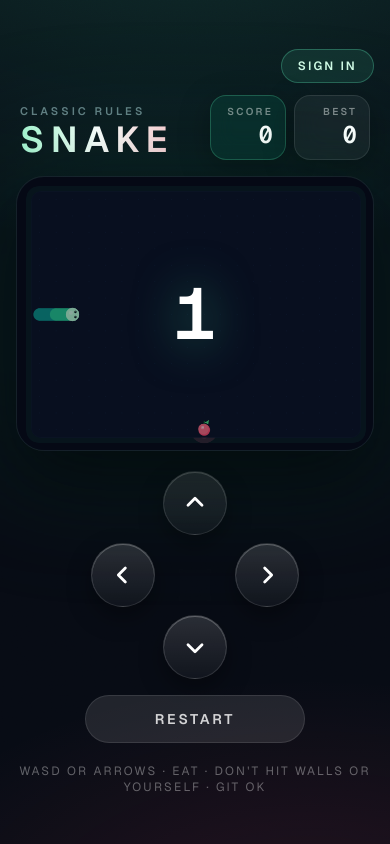
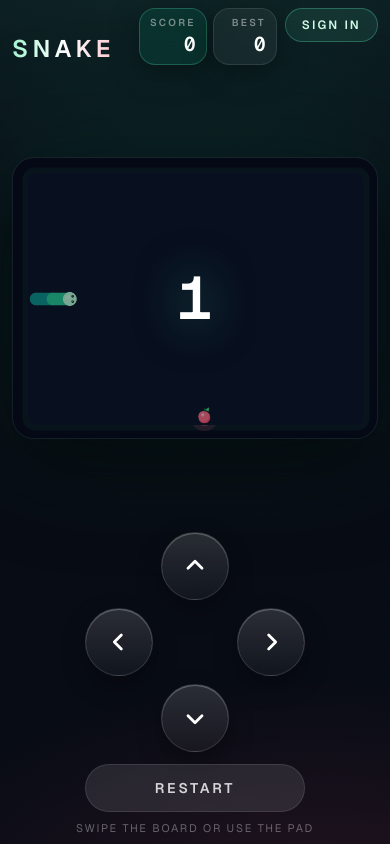
Before and after one commit to BotGamer4Real/Snake, a Next.js app: page / in a window 390 px wide. Both pictures are taken after a click on the button "RESTART". Built offline with nearby package versions, Linux system fonts and the light colour scheme; no server answers.

Commit message:
Make Snake playable on phones: layout, swipe, touch targets

```diff
--- a/src/app/globals.css
+++ b/src/app/globals.css
@@ -14,6 +14,13 @@
 
 html,
 body {
+  min-height: 100%;
+  min-height: 100dvh;
+  overscroll-behavior: none;
+  -webkit-tap-highlight-color: transparent;
+}
+
+html {
   height: 100%;
 }
 
@@ -36,10 +43,18 @@ body::before {
   mix-blend-mode: overlay;
 }
 
-button {
+button,
+input {
   touch-action: manipulation;
+}
+
+input,
+textarea,
+select {
+  font-size: 16px;
 }
 
 canvas {
   display: block;
+  touch-action: none;
 }
--- a/src/app/layout.tsx
+++ b/src/app/layout.tsx
@@ -1,4 +1,4 @@
-import type { Metadata } from "next";
+import type { Metadata, Viewport } from "next";
 import { Geist, Geist_Mono } from "next/font/google";
 import "./globals.css";
 
@@ -15,6 +15,23 @@ const geistMono = Geist_Mono({
 export const metadata: Metadata = {
   title: "Classic Snake",
   description: "Classic 1997-style Snake. Original Nokia Snake rules.",
+  appleWebApp: {
+    capable: true,
+    statusBarStyle: "black-translucent",
+    title: "Snake",
+  },
+  formatDetection: {
+    telephone: false,
+  },
+};
+
+export const viewport: Viewport = {
+  width: "device-width",
+  initialScale: 1,
+  maximumScale: 1,
+  userScalable: false,
+  viewportFit: "cover",
+  themeColor: "#070b14",
 };
 
 export default function RootLayout({ children }: LayoutProps<"/">) {
@@ -23,7 +40,7 @@ export default function RootLayout({ children }: LayoutProps<"/">) {
       lang="en"
       className={`${geistSans.variable} ${geistMono.variable} h-full antialiased`}
     >
-      <body className="relative min-h-full flex flex-col overflow-x-hidden bg-[#070b14] text-white">
+      <body className="relative flex min-h-dvh flex-col overflow-x-hidden overscroll-none bg-[#070b14] text-white">
         {children}
       </body>
     </html>
--- a/src/app/page.tsx
+++ b/src/app/page.tsx
@@ -2,7 +2,7 @@ import { PlayClient } from "@/components/PlayClient";
 
 export default function Home() {
   return (
-    <main className="relative flex flex-1 flex-col items-center justify-center px-4 py-8">
+    <main className="relative flex min-h-dvh flex-1 flex-col items-center md:justify-center">
       <PlayClient />
     </main>
   );
--- a/src/components/AccountBar.tsx
+++ b/src/components/AccountBar.tsx
@@ -11,7 +11,7 @@ export function AccountBar() {
 
   return (
     <>
-      <div className="mb-3 flex w-full max-w-[688px] justify-end">
+      <div className="flex shrink-0 justify-end">
         {loading ? (
           <span className="text-xs tracking-[0.18em] text-white/30 uppercase">
             Account
--- a/src/components/DPad.tsx
+++ b/src/components/DPad.tsx
@@ -12,8 +12,8 @@ export function DPad({
   dead: boolean;
 }) {
   return (
-    <div className="mt-5 flex flex-col items-center gap-4 select-none">
-      <div className="grid grid-cols-3 gap-2">
+    <div className="flex flex-col items-center gap-3 select-none sm:gap-4">
+      <div className="grid grid-cols-3 gap-2 sm:gap-2.5">
         <span />
         <PadButton dir="up" onPress={() => onDir("up")} />
         <span />
@@ -26,7 +26,7 @@ export function DPad({
       </div>
       <button
         type="button"
-        className={`h-12 w-[220px] rounded-full text-sm font-semibold tracking-[0.2em] uppercase transition active:scale-95 ${
+        className={`h-12 w-[min(220px,80vw)] rounded-full text-sm font-semibold tracking-[0.2em] uppercase transition active:scale-95 ${
           dead
             ? "bg-gradient-to-r from-emerald-300 to-teal-300 text-slate-950 shadow-[0_0_28px_rgba(52,211,153,0.45)]"
             : "border border-white/10 bg-white/10 text-white/80 hover:bg-white/15"
@@ -44,9 +44,11 @@ function PadButton({ dir, onPress }: { dir: Dir; onPress: () => void }) {
     <button
       type="button"
       aria-label={dir}
-      className="flex h-16 w-16 items-center justify-center rounded-full border border-white/12 bg-[linear-gradient(180deg,rgba(255,255,255,0.14),rgba(255,255,255,0.04))] text-white shadow-[0_10px_24px_rgba(0,0,0,0.35),inset_0_1px_0_rgba(255,255,255,0.25)] active:translate-y-[1px] active:brightness-75"
+      className="flex h-[4.25rem] w-[4.25rem] items-center justify-center rounded-full border border-white/12 bg-[linear-gradient(180deg,rgba(255,255,255,0.14),rgba(255,255,255,0.04))] text-white shadow-[0_10px_24px_rgba(0,0,0,0.35),inset_0_1px_0_rgba(255,255,255,0.25)] touch-none select-none active:translate-y-[1px] active:brightness-75 sm:h-16 sm:w-16"
+      onContextMenu={(event) => event.preventDefault()}
       onPointerDown={(event) => {
         event.preventDefault();
+        event.currentTarget.setPointerCapture(event.pointerId);
         onPress();
       }}
     >
--- a/src/components/GameCanvas.tsx
+++ b/src/components/GameCanvas.tsx
@@ -12,6 +12,7 @@ import { CELL, PAD } from "@/game/theme";
 
 const GAME_WIDTH = COLS * CELL + PAD * 2;
 const GAME_HEIGHT = ROWS * CELL + PAD * 2;
+const SWIPE_MIN = 28;
 
 const idleHud: HudPayload = {
   score: 0,
@@ -28,11 +29,13 @@ export default function GameCanvas() {
       on: (event: string, fn: (payload: HudPayload) => void) => void;
       off: (event: string, fn: (payload: HudPayload) => void) => void;
     };
+    scale: { refresh: () => void };
     destroy: (removeCanvas: boolean) => void;
   };
 
   const parentRef = useRef<HTMLDivElement>(null);
   const gameRef = useRef<GameHandle | null>(null);
+  const swipeRef = useRef<{ id: number; x: number; y: number } | null>(null);
   const [hud, setHud] = useState<HudPayload>(idleHud);
   const { highScore: cloudHighScore } = useAuth();
   const cloudHighScoreRef = useRef(cloudHighScore);
@@ -58,10 +61,17 @@ export default function GameCanvas() {
       if (cloudHighScoreRef.current != null) {
         game.events.emit(HIGH_SCORE_SET, cloudHighScoreRef.current);
       }
+      game.scale.refresh();
     })();
+
+    const onResize = () => gameRef.current?.scale.refresh();
+    window.addEventListener("resize", onResize);
+    window.addEventListener("orientationchange", onResize);
 
     return () => {
       cancelled = true;
+      window.removeEventListener("resize", onResize);
+      window.removeEventListener("orientationchange", onResize);
       gameRef.current?.events.off(HUD_EVENT, onHud);
       gameRef.current?.destroy(true);
       gameRef.current = null;
@@ -81,29 +91,58 @@ export default function GameCanvas() {
     gameRef.current?.events.emit(RESTART_EVENT);
   };
 
+  const onSwipeStart = (event: React.PointerEvent<HTMLDivElement>) => {
+    swipeRef.current = { id: event.pointerId, x: event.clientX, y: event.clientY };
+  };
+
+  const onSwipeEnd = (event: React.PointerEvent<HTMLDivElement>) => {
+    const start = swipeRef.current;
+    swipeRef.current = null;
+    if (!start || start.id !== event.pointerId) return;
+    if (hud.status === "dead") return;
+    const dx = event.clientX - start.x;
+    const dy = event.clientY - start.y;
+    if (Math.max(Math.abs(dx), Math.abs(dy)) < SWIPE_MIN) return;
+    if (Math.abs(dx) > Math.abs(dy)) emitDir(dx > 0 ? "right" : "left");
+    else emitDir(dy > 0 ? "down" : "up");
+  };
+
   const dead = hud.status === "dead";
 
   return (
-    <div className="flex w-full flex-col items-center">
+    <div className="flex h-dvh max-h-dvh w-full max-w-[720px] flex-col overflow-hidden px-3 pt-[max(0.5rem,env(safe-area-inset-top))] pb-[max(0.5rem,env(safe-area-inset-bottom))] sm:h-auto sm:max-h-none sm:px-4 sm:py-6">
+      <div className="flex shrink-0 items-start justify-between gap-2">
+        <Hud hud={hud} />
         <AccountBar />
-      <Hud hud={hud} />
-      <div className="relative w-full max-w-[688px]">
-        <div className="pointer-events-none absolute -inset-8 rounded-[36px] bg-emerald-400/10 blur-3xl" />
+      </div>
+      <div className="flex min-h-0 flex-1 items-center justify-center py-2 sm:py-4">
+        <div
+          className="relative w-full max-h-full touch-none"
+          style={{
+            maxWidth: "min(100%, 688px)",
+            aspectRatio: `${GAME_WIDTH} / ${GAME_HEIGHT}`,
+          }}
+          onPointerDown={onSwipeStart}
+          onPointerUp={onSwipeEnd}
+          onPointerCancel={() => {
+            swipeRef.current = null;
+          }}
+        >
+          <div className="pointer-events-none absolute -inset-4 rounded-[36px] bg-emerald-400/10 blur-3xl sm:-inset-8" />
           <div
             ref={parentRef}
-          className="relative w-full overflow-hidden rounded-[28px] border border-white/10 shadow-[0_30px_80px_rgba(0,0,0,0.55),inset_0_1px_0_rgba(255,255,255,0.12)]"
-          style={{ aspectRatio: `${GAME_WIDTH} / ${GAME_HEIGHT}` }}
+            className="relative h-full w-full overflow-hidden rounded-[22px] border border-white/10 shadow-[0_30px_80px_rgba(0,0,0,0.55),inset_0_1px_0_rgba(255,255,255,0.12)] sm:rounded-[28px]"
           />
           {hud.countdown != null && !dead && (
-          <div className="pointer-events-none absolute inset-0 flex items-center justify-center rounded-[28px] bg-slate-950/35">
-            <p className="font-mono text-7xl font-semibold text-white drop-shadow-[0_0_24px_rgba(52,211,153,0.55)]">
+            <div className="pointer-events-none absolute inset-0 flex items-center justify-center rounded-[22px] bg-slate-950/35 sm:rounded-[28px]">
+              <p className="font-mono text-6xl font-semibold text-white drop-shadow-[0_0_24px_rgba(52,211,153,0.55)] sm:text-7xl">
                 {hud.countdown}
               </p>
             </div>
           )}
           {dead && (
             <div
-            className="absolute inset-0 flex items-center justify-center rounded-[28px] bg-slate-950/55 backdrop-blur-[6px]"
+              className="absolute inset-0 flex items-center justify-center rounded-[22px] bg-slate-950/55 backdrop-blur-[6px] sm:rounded-[28px]"
               onClick={emitRestart}
             >
               <div className="mx-6 w-full max-w-xs rounded-3xl border border-white/15 bg-slate-950/80 px-6 py-7 text-center shadow-2xl">
@@ -127,10 +166,16 @@ export default function GameCanvas() {
             </div>
           )}
         </div>
+      </div>
+      <div className="shrink-0">
         <DPad onDir={emitDir} onRestart={emitRestart} dead={dead} />
-      <p className="mt-5 max-w-sm text-center text-xs tracking-[0.18em] text-white/35 uppercase">
-        WASD or arrows · eat · don&apos;t hit walls or yourself · git ok
+        <p className="mt-2 hidden text-center text-xs tracking-[0.18em] text-white/35 uppercase sm:mt-5 sm:block">
+          WASD or arrows · eat · don&apos;t hit walls or yourself
         </p>
+        <p className="mt-2 text-center text-[11px] tracking-[0.16em] text-white/35 uppercase sm:hidden">
+          Swipe the board or use the pad
+        </p>
+      </div>
     </div>
   );
 }
--- a/src/components/Hud.tsx
+++ b/src/components/Hud.tsx
@@ -2,16 +2,16 @@ import type { HudPayload } from "@/game/events";
 
 export function Hud({ hud }: { hud: HudPayload }) {
   return (
-    <div className="mb-4 flex w-full max-w-[688px] items-end justify-between gap-3 px-1">
-      <div>
-        <p className="text-[11px] font-semibold uppercase tracking-[0.28em] text-cyan-100/45">
+    <div className="flex min-w-0 flex-1 items-end justify-between gap-2">
+      <div className="min-w-0">
+        <p className="hidden text-[11px] font-semibold uppercase tracking-[0.28em] text-cyan-100/45 sm:block">
           Classic rules
         </p>
-        <h1 className="bg-gradient-to-r from-emerald-200 via-white to-rose-200 bg-clip-text text-4xl font-semibold tracking-[0.18em] text-transparent">
+        <h1 className="bg-gradient-to-r from-emerald-200 via-white to-rose-200 bg-clip-text text-2xl font-semibold tracking-[0.18em] text-transparent sm:text-4xl">
           SNAKE
         </h1>
       </div>
-      <div className="flex gap-2">
+      <div className="flex gap-1.5 sm:gap-2">
         <Stat label="Score" value={hud.score} accent />
         <Stat label="Best" value={hud.highScore} />
       </div>
@@ -30,7 +30,7 @@ function Stat({
 }) {
   return (
     <div
-      className={`min-w-[76px] rounded-2xl border px-3 py-2 text-right shadow-[0_8px_30px_rgba(0,0,0,0.35)] backdrop-blur-md ${
+      className={`min-w-[64px] rounded-2xl border px-2.5 py-1.5 text-right shadow-[0_8px_30px_rgba(0,0,0,0.35)] backdrop-blur-md sm:min-w-[76px] sm:px-3 sm:py-2 ${
         accent
           ? "border-emerald-300/25 bg-emerald-400/10"
           : "border-white/10 bg-white/5"
@@ -39,7 +39,7 @@ function Stat({
       <div className="text-[10px] font-semibold uppercase tracking-[0.22em] text-white/45">
         {label}
       </div>
-      <div className="font-mono text-2xl font-semibold tabular-nums text-white">
+      <div className="font-mono text-xl font-semibold tabular-nums text-white sm:text-2xl">
         {value}
       </div>
     </div>
--- a/src/components/PlayClient.tsx
+++ b/src/components/PlayClient.tsx
@@ -6,7 +6,7 @@ import { AuthProvider } from "@/components/AuthProvider";
 const GameCanvas = dynamic(() => import("@/components/GameCanvas"), {
   ssr: false,
   loading: () => (
-    <div className="flex h-[528px] w-full max-w-[688px] items-center justify-center rounded-[28px] border border-white/10 bg-white/5 text-emerald-200/70">
+    <div className="flex aspect-[688/528] w-full max-w-[688px] items-center justify-center rounded-[28px] border border-white/10 bg-white/5 text-emerald-200/70">
       Loading arena…
     </div>
   ),
--- a/src/game/createGame.ts
+++ b/src/game/createGame.ts
@@ -22,6 +22,7 @@ export function createGame(parent: HTMLElement): Phaser.Game {
     scale: {
       mode: Phaser.Scale.FIT,
       autoCenter: Phaser.Scale.CENTER_BOTH,
+      expandParent: false,
     },
     input: {
       keyboard: true,
```
Also changed, not shown: src/components/AuthModal.tsx (+6 -6 lines). Lines whose indentation alone changed are shown as unchanged.
